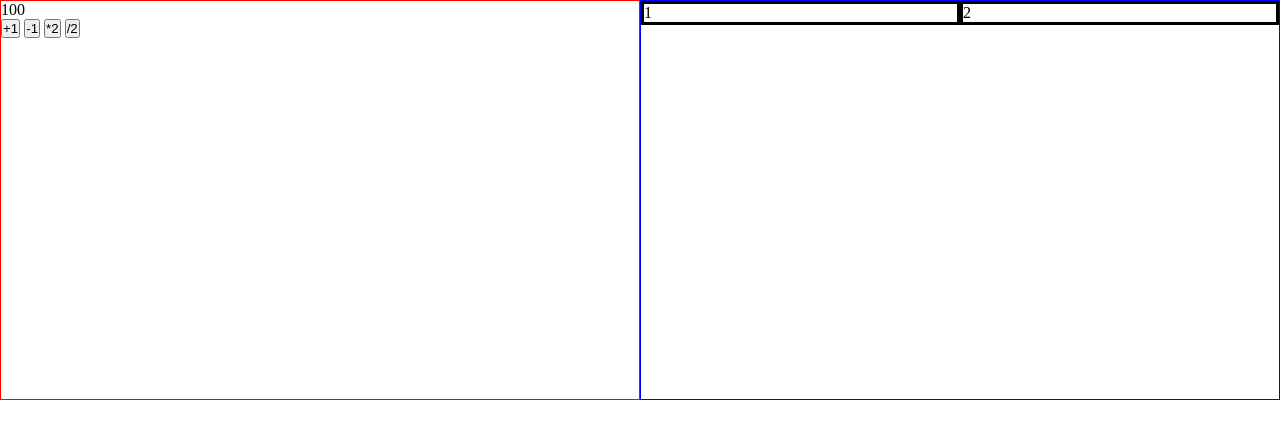
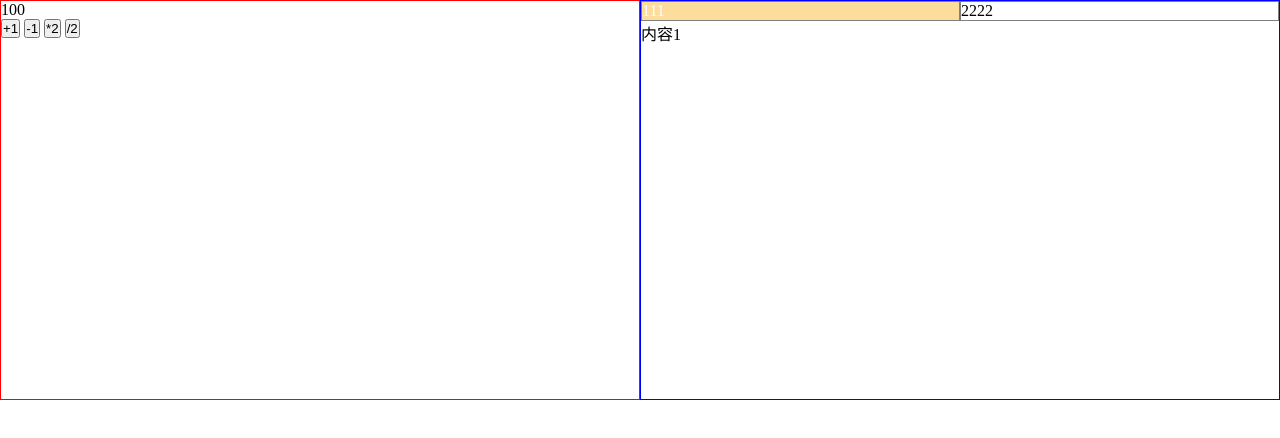
Before and after one commit to LYLYLY7/MVC, a website with bundled scripts: page src/index.html in a window 1280 px wide. Built offline with nearby package versions, Linux system fonts and the light colour scheme.

Commit message:
实现app2点击切换内容

```diff
--- a/src/app2.css
+++ b/src/app2.css
@@ -8,8 +8,13 @@
 }
 
 #app2 .tab-bar > li {
-  border: 3px solid black;
+  border: 1px solid grey;
   width: 50%;
+}
+
+#app2 .tab-bar > li.selected {
+  background: rgb(253, 221, 155);
+  color: white;
 }
 
 #app2 .tab-content {
@@ -18,3 +23,7 @@
 #app2 .tab-content > li {
   display: none;
 }
+
+#app2 .tab-content > li.active {
+  display: block;
+}
--- /dev/null
+++ b/src/app2.js
@@ -0,0 +1,21 @@
+import $ from 'jquery';
+
+const $tabBar = $('#app2 .tab-bar');
+const $tabContent = $('#app2 .tab-content');
+$tabBar.on('click', 'li', (e) => {
+  // 获取子元素
+  const $li = $(e.currentTarget);
+  $li
+    .addClass('selected')
+    .siblings()
+    .removeClass('selected');
+  // 获取子元素在兄弟之间排行老几
+  const index = $li.index();
+  // 找到孩子 ，然后将index的孩子css变为
+  $tabContent.children()
+    .eq(index).addClass('active')
+    .siblings().removeClass('active');
+  // eq是等于的意思
+});
+// 找到111和222里面的索引为0的元素，触发click事件
+$tabBar.children().eq(0).trigger('click')
--- a/src/index.html
+++ b/src/index.html
@@ -22,15 +22,19 @@
     </section>
     <section id="app2">
       <ol class="tab-bar">
-        <li>1</li>
-        <li>2</li>
+        <li><span>111</span></li>
+        <li><span>2222</span></li>
       </ol>
       <ol class="tab-content">
         <li>内容1</li>
         <li>内容2</li>
       </ol>
     </section>
-    <section id="app3"></section>
+    <section id="app3">
+      <div class="square">
+
+      </div>
+    </section>
     <section id="app4"></section>
   </div>
   <script type="module" src="main.js"></script>
--- a/src/main.js
+++ b/src/main.js
@@ -3,3 +3,4 @@ import './global.css';
 import './app1.css';
 import './app2.css';
 import './app1.js'
+import './app2.js'
```
